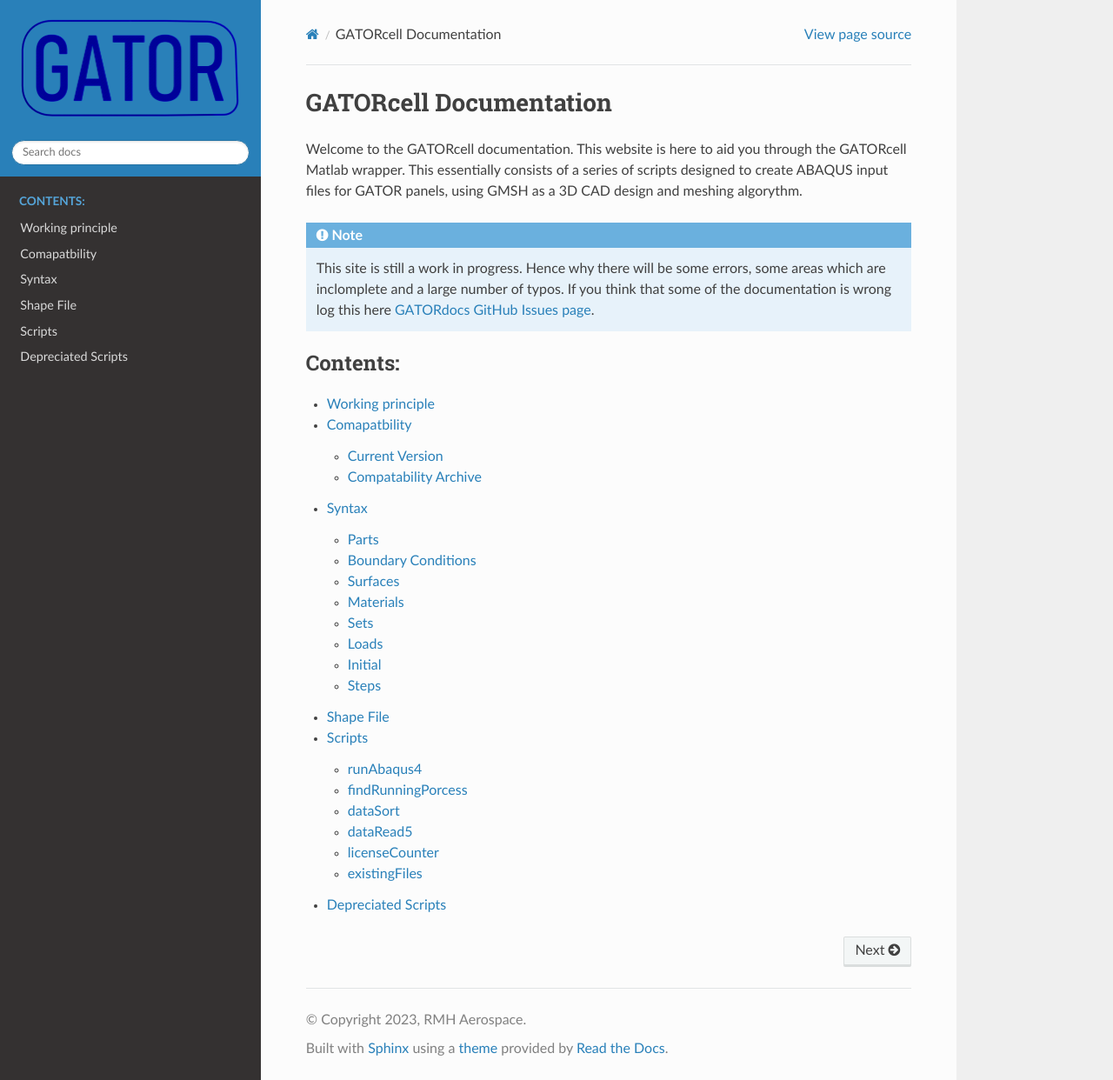
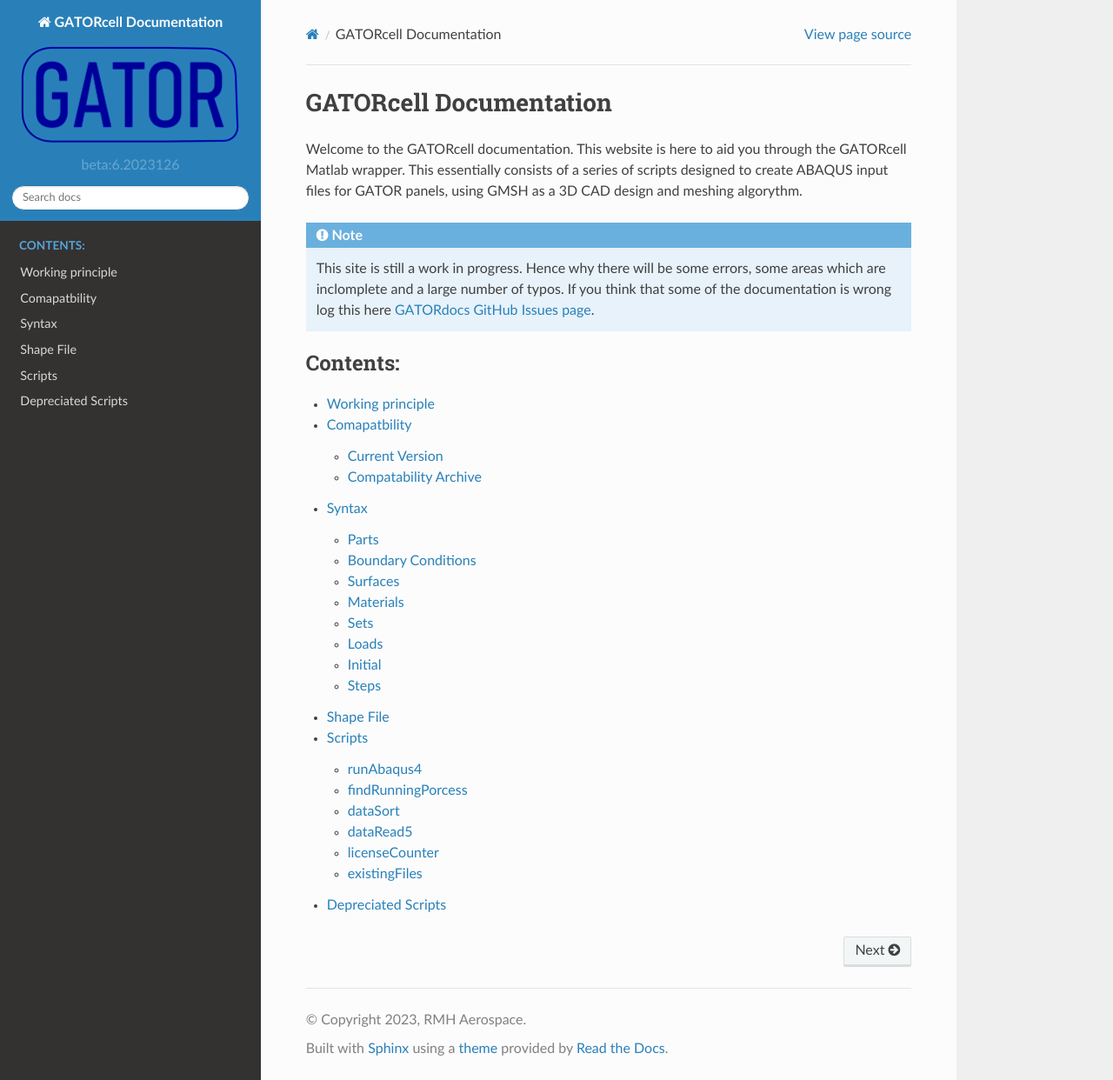
Before and after one commit to aq18507/GATORdocs, a Sphinx documentation site: the page built from doc/index.rst, in a window 1280 px wide and 1242 px high. Shown: the whole window at 87% size. Built offline with Sphinx 7.4.7 and the Read the Docs theme 2.0.0, drawn with Linux system fonts in a browser that asks for light colours.

Commit message:
update conf.py

```diff
--- a/doc/conf.py
+++ b/doc/conf.py
@@ -96,7 +96,7 @@
 # a list of builtin themes.
 #
 html_theme = 'sphinx_rtd_theme'
-logo_url = '../_images/GATOR_logo_v1.png'
+logo_url = '../_images/'
 html_logo = '../_images/GATOR_logo_v1.png'
 html_extra_path = ['../extra/']
 
@@ -105,8 +105,8 @@
 # documentation.
 #
 html_theme_options = {
-    'logo_only': True,
-    'display_version': False,
+    'logo_only': False,
+    'display_version': True,
 }
 
 # Add any paths that contain custom static files (such as style sheets) here,
```
